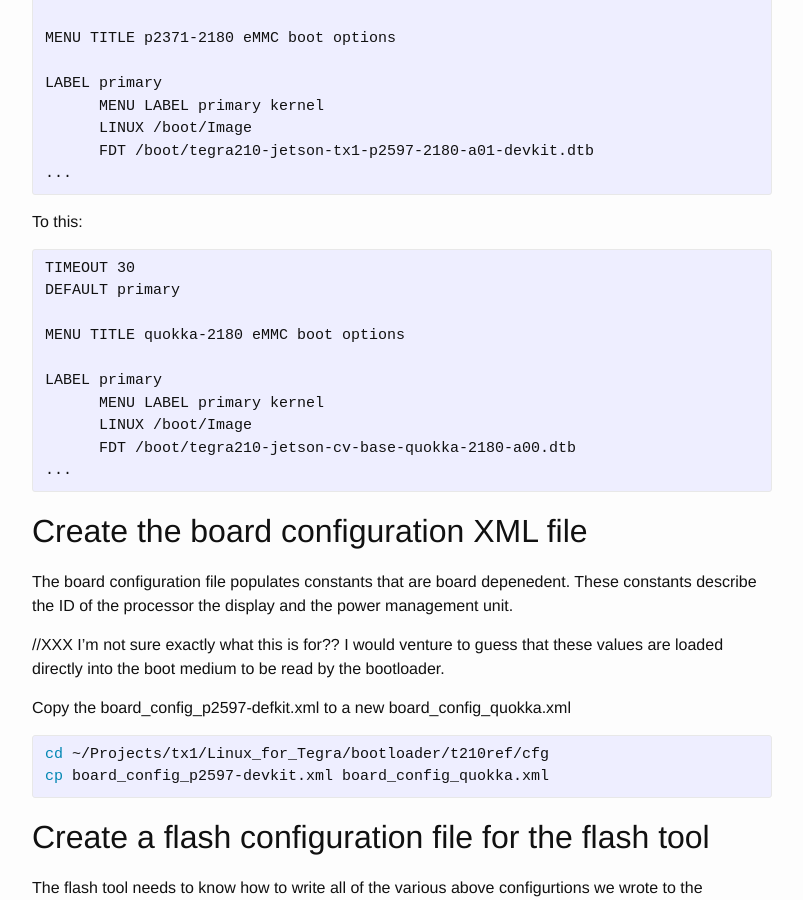
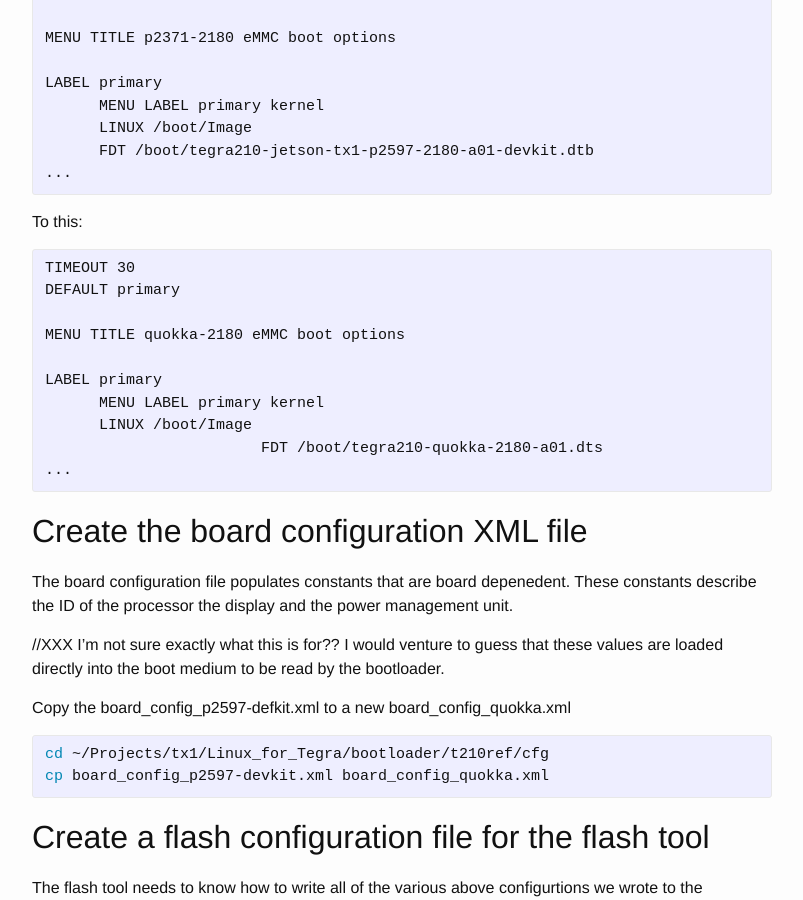
Before and after one commit to CospanDesign/cospandesign.github.io, a Jekyll site: the page built from _posts/2016-04-11-tx1-bringup.markdown, in a window 1280 px wide and 900 px high, scrolled down 22191 px. Shown: the whole window, without its empty margins (238-1041 px from the left). Built offline with Jekyll 4.4.1, drawn with Linux system fonts in a browser that asks for light colours.

Commit message:
Fixed a reference to an incorrect DTB file

```diff
--- a/_posts/2016-04-11-tx1-bringup.markdown
+++ b/_posts/2016-04-11-tx1-bringup.markdown
@@ -1048,7 +1048,7 @@ MENU TITLE quokka-2180 eMMC boot options
 LABEL primary
       MENU LABEL primary kernel
       LINUX /boot/Image
-      FDT /boot/tegra210-jetson-cv-base-quokka-2180-a00.dtb
+			FDT /boot/tegra210-quokka-2180-a01.dts
 ...
 </pre>
 
```
